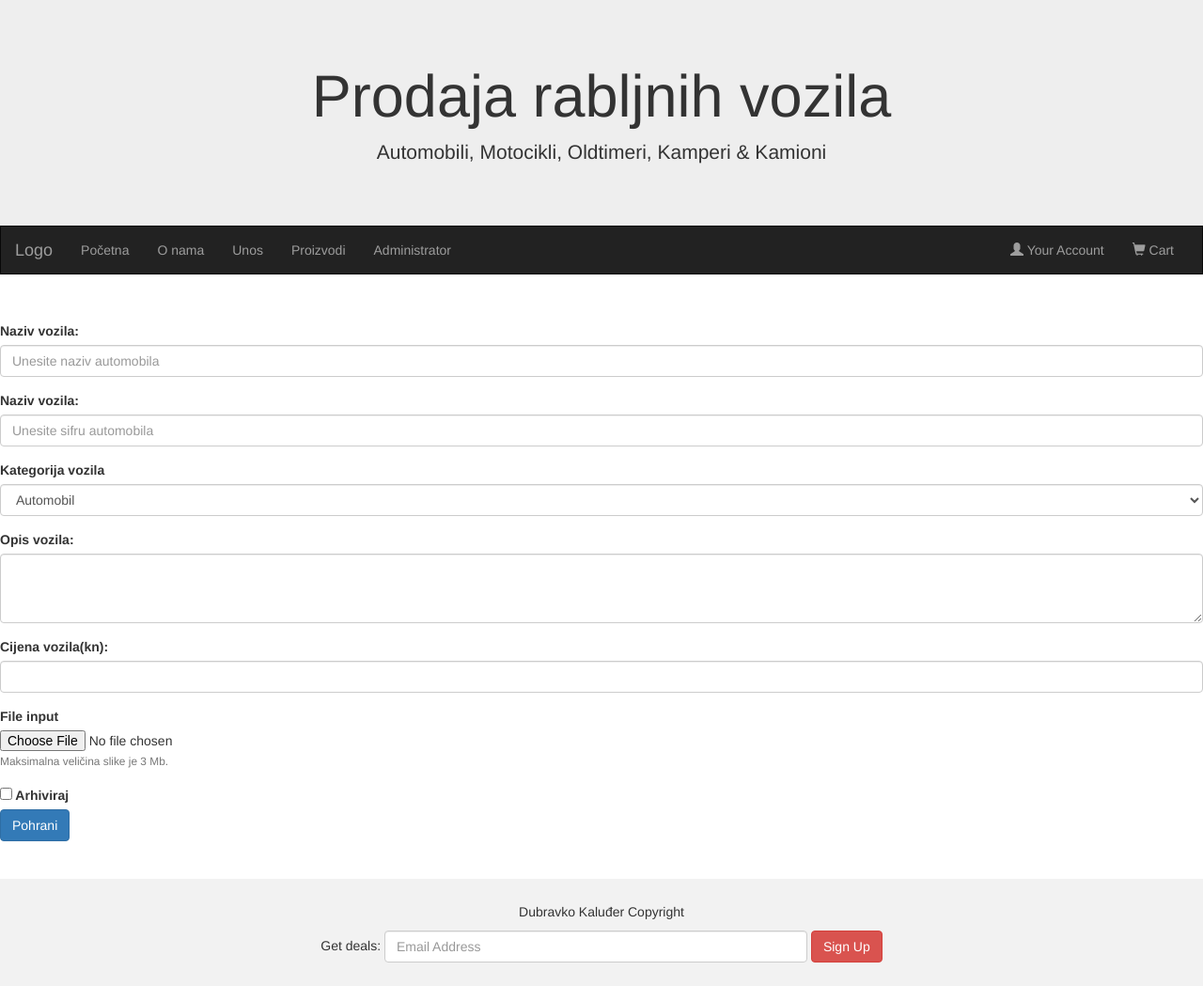
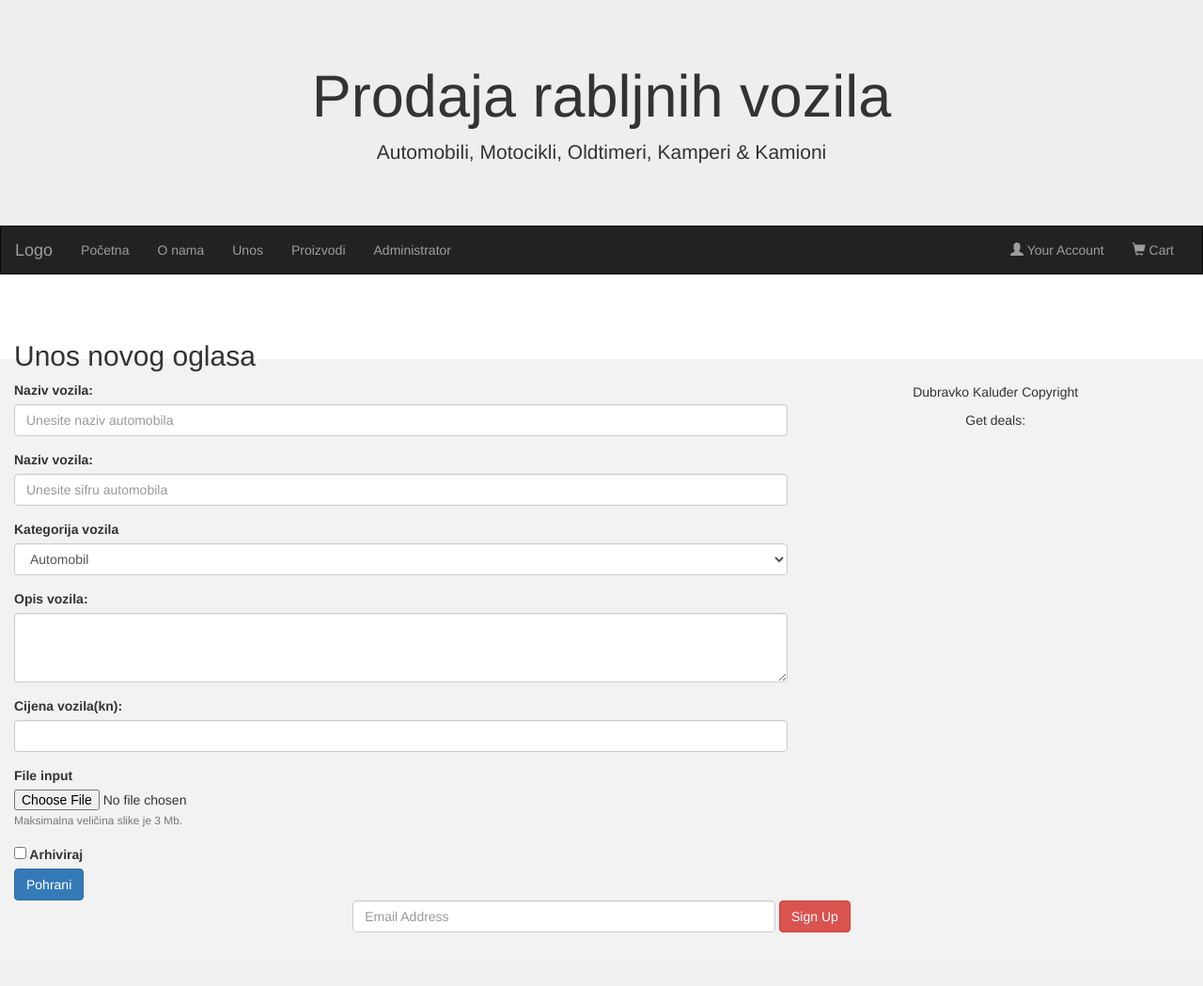
Before and after one commit to dkaluder/PWA2017, a PHP site: page /unos.php in a window 1280 px wide. Shown: the whole page at 94% size. After the commit the page ends 992 px from the top, so only its background shows below. Run offline with PHP 8.4, Linux system fonts and the light colour scheme; some libraries are stand-ins or nearby versions.

Commit message:
width-unos

```diff
--- a/unos.php
+++ b/unos.php
@@ -7,6 +7,9 @@
 
 	<body>
 	<?php $page = 'unos'; include('nav.php'); ?>
+
+	<div class="container col-sm-8">
+	<h2>Unos novog oglasa</h2>
 
 	<form name="Unos"  enctype="multipart/form-data" action="Skripta.php" method="POST">
 		  <div class="form-group">
@@ -53,8 +56,8 @@
 			</label>
 		  </div>
 		  <button type="submit" class="btn btn-primary">Pohrani</button>
-</form>
-
+	</form>
+	</div>
 
 	<br>
 	<br>
```
